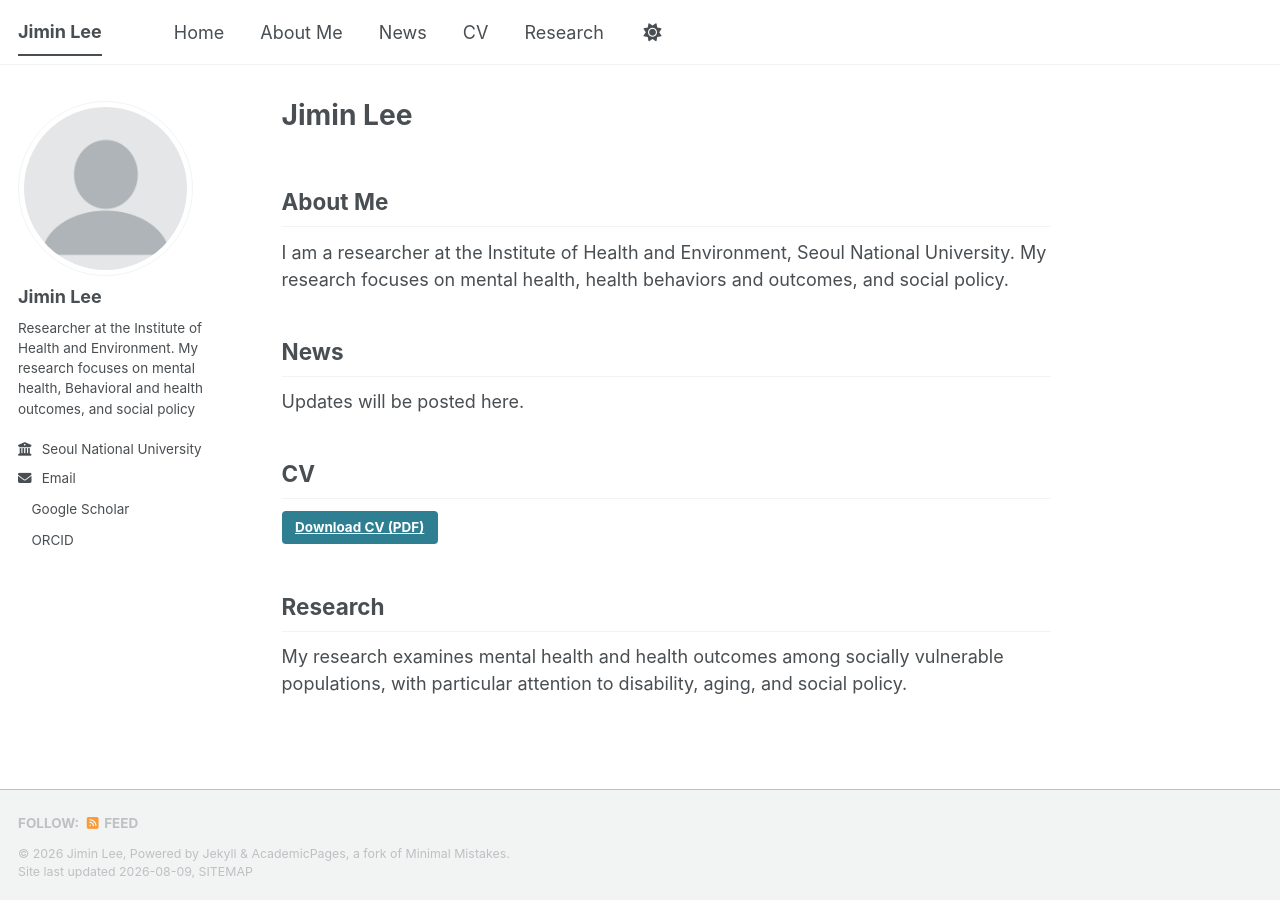
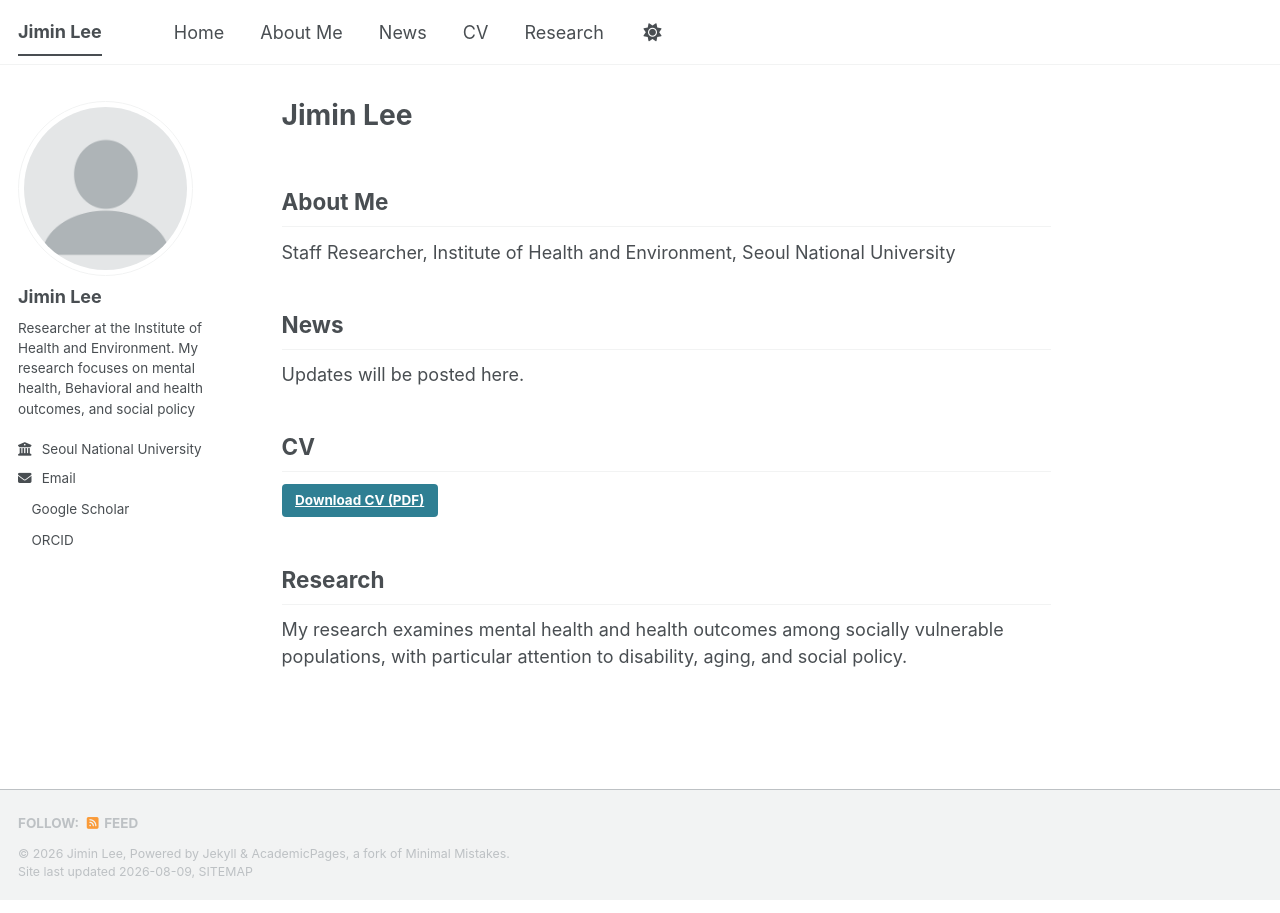
Before and after one commit to jiminlee-research/jiminlee-research.github.io, a Jekyll site: the page built from _pages/about.md, in a window 1280 px wide. Built offline with Jekyll 4.4.1, drawn with Linux system fonts in a browser that asks for light colours; a style sheet for code colours, icons or effects is not loaded.

Commit message:
Update about.md

```diff
--- a/_pages/about.md
+++ b/_pages/about.md
@@ -11,7 +11,7 @@ redirect_from:
 
 ## About Me
 
-I am a researcher at the Institute of Health and Environment, Seoul National University. My research focuses on mental health, health behaviors and outcomes, and social policy.
+Staff Researcher, Institute of Health and Environment, Seoul National University
 
 <div id="news"></div>
 
```
